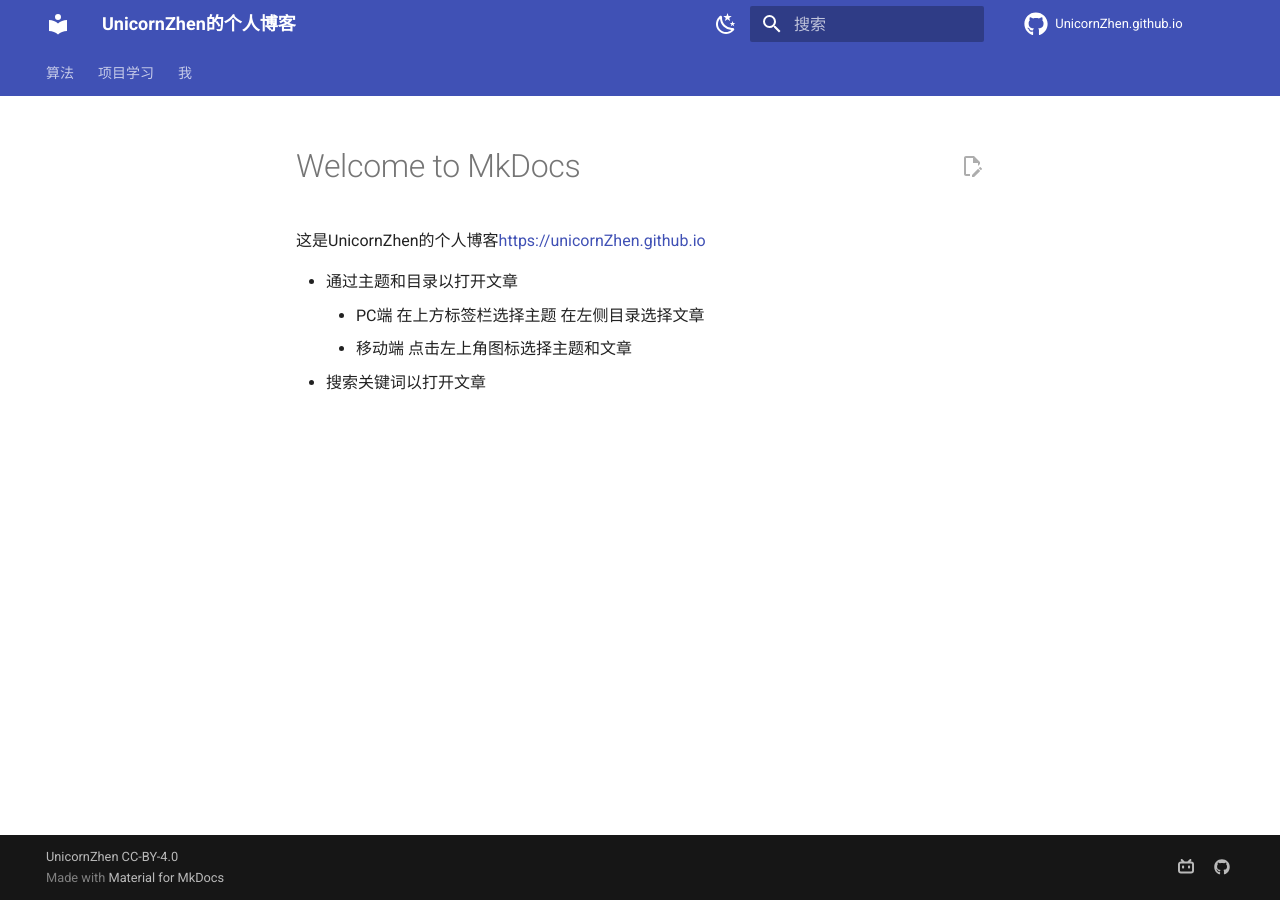
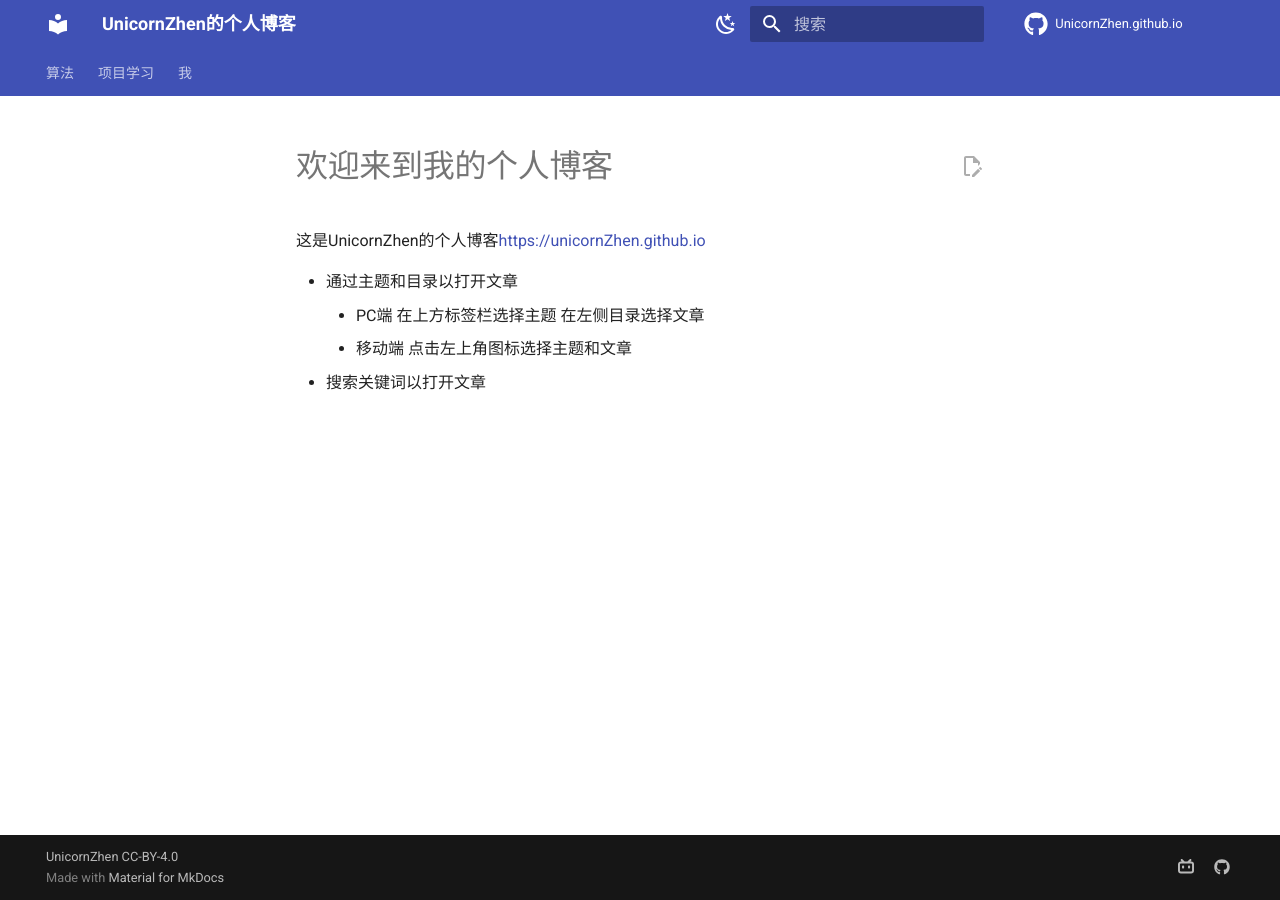
Before and after one commit to unicornZhen/unicornZhen.github.io, an MkDocs documentation site: the page built from docs/index.md, in a window 1280 px wide. Built offline with MkDocs 1.6.1 and Material for MkDocs 9.7.7, drawn with Linux system fonts in a browser that asks for light colours; nearby versions of some CDN libraries; library files that are not in the unit come from our copies; comment, search, counter and statistics services are not loaded.

Commit message:
update index.md

```diff
--- a/docs/index.md
+++ b/docs/index.md
@@ -1,4 +1,4 @@
-# Welcome to MkDocs
+# 欢迎来到我的个人博客
 
 这是UnicornZhen的个人博客<https://unicornZhen.github.io>
 
```
